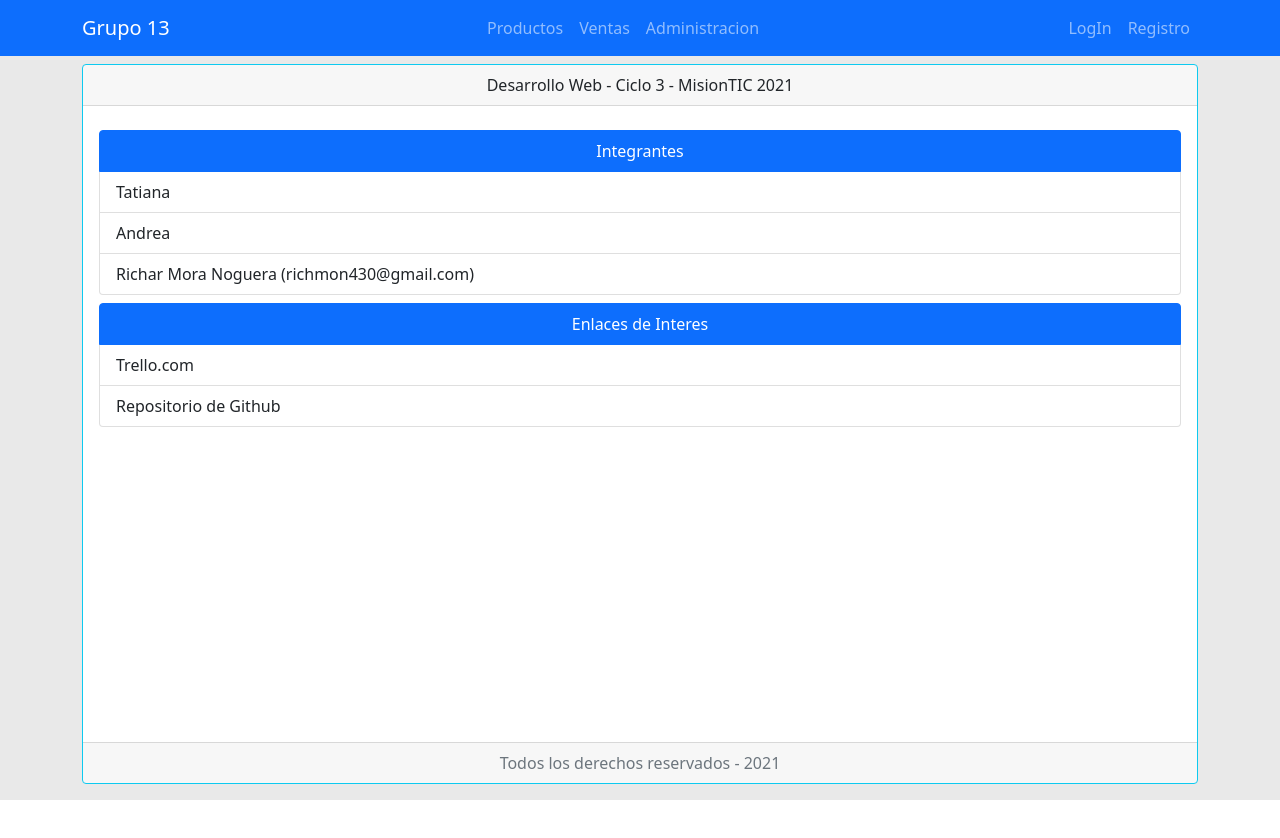
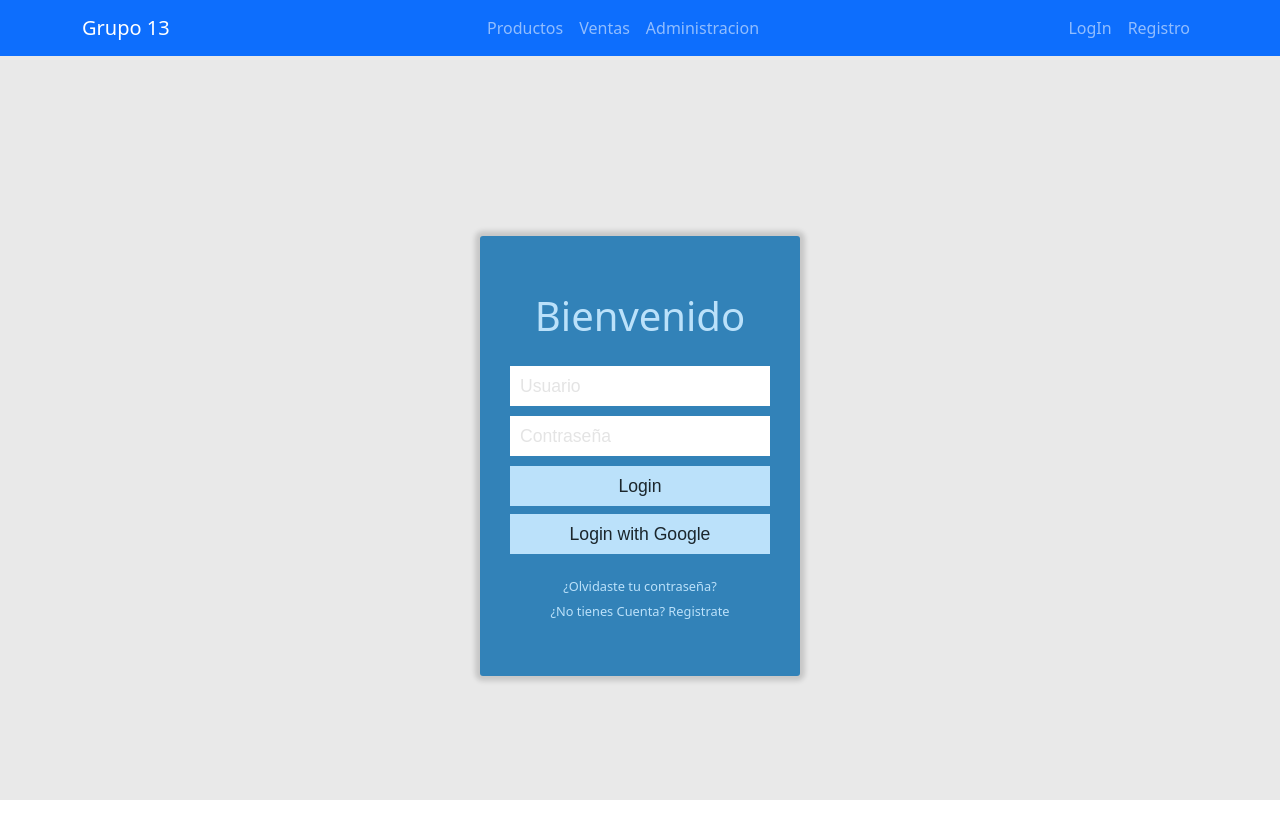
Before and after one commit to Tataalvarez/Grupo_13_Frontend, a React (Create React App) app in the folder app-ventas/: page /login in a window 1280 px wide. Shown: the top 838 px of the page. Before the commit the page ends 800 px from the top, so only its background shows below. Built offline with nearby package versions, Linux system fonts and the light colour scheme; no server answers.

Commit message:
unificando estilos

```diff
--- a/app-ventas/src/App.js
+++ b/app-ventas/src/App.js
@@ -6,8 +6,7 @@ import { BrowserRouter as Router, Switch, Route } from "react-router-dom";
 import Header from './components/shared/Header';
 import Home from "./components/shared/Home";
 import Ventas from './components/ventas/Ventas';
-// import Login from './components/login/Login'
-// import Login from "./components/login/Login";
+import Login from './components/login/Login';
 // import Ventas from "./components/ventas/Ventas";
 // import { Busqueda } from "./components/ventas/Busqueda";
 
@@ -59,11 +58,14 @@ const App = () => {
     <Router>
       <Header />
       <Switch>
-        <Route exact path="/ventas" >
+        <Route path="/login" >
+          <Login />
+        </Route>
+        <Route path="/ventas" >
           <Ventas dataBase={dataBase} />
         </Route>
         <Route>
-          <Home exact path="/home" />
+          <Home exact path="/" />
         </Route>
         <Home />
       </Switch>
--- a/app-ventas/src/components/login/BotonGoogle.js
+++ b/app-ventas/src/components/login/BotonGoogle.js
@@ -1,40 +1,47 @@
-import React from "react";
+import React, { useState, useEffect } from "react";
 import firebase from "firebase/compat/app";
-import { GoogleAuthProvider } from "firebase/auth";
+import "firebase/compat/auth";
 
 function BotonGoogle() {
   const provider = new firebase.auth.GoogleAuthProvider();
+
+  const [user, setUser] = useState(null);
+
+  useEffect(() => {
+    firebase.auth().onAuthStateChanged((user) => {
+      if(user){
+        setUser(user.email);
+        console.log('estas logueado');
+      } else {
+        console.log('no logueado');
+        setUser(null, setUser);
+      }
+    });
+  }, []);
 
   const signInWithGoogle = () => {
     firebase
       .auth()
       .signInWithPopup(provider)
       .then((result) => {
-        // This gives you a Google Access Token. You can use it to access the Google API.
-        const credential = GoogleAuthProvider.credentialFromResult(result);
-        const token = credential.accessToken;
-        // The signed-in user info.
-        const user = result.user;
-        // ...
+        console.log("estoy logueado con google");
       })
       .catch((error) => {
         // Handle Errors here.
         const errorCode = error.code;
         const errorMessage = error.message;
-        // The email of the user's account used.
-        const email = error.email;
-        // The AuthCredential type that was used.
         const credential = error.credential;
         // ...
+        console.log(
+          `error en login errorCode:${errorCode}, msg:${errorMessage}`
+        );
       });
   };
 
   return (
-    <div className="BotonLogin text-center">
-      <button type="button" onClick={signInWithGoogle}>
-        {" "}
-      </button>
-    </div>
+    <button className="BotonLogin my-2" type="submit" onClick={signInWithGoogle}>
+      Login with Google
+    </button>
   );
 }
 
--- a/app-ventas/src/components/login/Login.js
+++ b/app-ventas/src/components/login/Login.js
@@ -1,21 +1,22 @@
 import React from "react";
 import BotonGoogle from "./BotonGoogle";
+import './login.css';
 
 function Login() {
   return (
-    <div id="contenedor">
-      <div id="central">
-        <div id="login">
+    <div className="contenedor">
+      <div className="central">
+        <div className="login">
           <div className="titulo">Bienvenido</div>
           <formgroup>
             <input type="text" name="usuario" placeholder="Usuario" />
           </formgroup>
           <formgroup>
-            <input type="password" name="Contraseña" placeholder="Contraseña" />
+            <input type="password" name="password" placeholder="Contraseña" />
           </formgroup>
 
           <button
-            id="BotonLogin"
+            className="BotonLogin"
             type="submit"
             title="Ingresar"
             name="Ingresar"
@@ -23,13 +24,11 @@ function Login() {
             Login
           </button>
 
-          <div id="Botongoogle">
-            <BotonGoogle />
-          </div>
+          <BotonGoogle />
 
-          <div className="pie-form">
-            <p>¿Olvidaste tu contraseña?</p>
-            <p>¿No tienes Cuenta? Registrate</p>
+          <div className="pie-form" >
+            <p className="parrafo" >¿Olvidaste tu contraseña?</p>
+            <p className="parrafo" >¿No tienes Cuenta? Registrate</p>
           </div>
         </div>
       </div>
--- a/app-ventas/src/components/login/login.css
+++ b/app-ventas/src/components/login/login.css
@@ -1,31 +1,30 @@
+#root {
+    --title-color: #bbe1fa;
+}
 
-#contenedor {
+.contenedor {
+    margin: 0;
     display: flex;
     align-items: center;
     justify-content: center;
-
-    margin: 0;
-    padding: 0;
-    min-width: 100vw;
     min-height: 100vh;
     width: 100%;
-    height: 100%;
 }
 
-#central {
+.central {
+    width: 100%;
     max-width: 320px;
-    width: 100%;
 }
 
 .titulo {
     font-size: 250%;
-    color:#bbe1fa;
+    color: var(--title-color);
     text-align: center;
     margin-bottom: 20px;
 }
 
 
-#login {
+.login {
     width: 100%;
     padding: 50px 30px;
     background-color: #3282b8;
@@ -41,7 +40,7 @@
     box-sizing: border-box;
 }
 
-#login input {
+.login input {
     font-family: 'Overpass', sans-serif;
     font-size: 110%;
     color: #1b262c;
@@ -58,39 +57,37 @@
 
 }
 
-#login input::placeholder {
+.login input::placeholder {
     font-family: 'Overpass', sans-serif;
     color: #E4E4E4;
 }
 
-#BotonLogin {
+.BotonLogin {
     font-family: 'Overpass', sans-serif;
     font-size: 110%;
     color:#1b262c;
     width: 100%;
     height: 40px;
     border: none;
+    background-color: var(--title-color);
+}
 
-    border-radius: 3px 3px 3px 3px;
-    -moz-border-radius: 3px 3px 3px 3px;
-    -webkit-border-radius: 3px 3px 3px 3px;
-
-    background-color: #bbe1fa;
-
+.BotonGoogle {
     margin-top: 10px;
 }
 
-#Botongoogle {
-    margin-top: 10px;
-
-}
-#login button:hover {
+.login button:hover {
     background-color: #0f4c75;
-    color:#bbe1fa;
+    color: var(--title-color);
 }
 
 .pie-form {
-    font-size: 90%;
+    font-size: 80%;
     text-align: center;
     margin-top: 15px;
 }
+
+.parrafo {
+    margin-bottom: 5px;
+    color: var(--title-color);
+}
--- a/app-ventas/src/index.js
+++ b/app-ventas/src/index.js
@@ -3,11 +3,20 @@ import React from "react";
 import ReactDOM from "react-dom";
 //import './index.css';
 import App from "./App";
+import firebase from "firebase/compat/app";
 import 'bootstrap/dist/css/bootstrap.min.css';
 
-// import { FirebaseAppProvider } from "reactfire";
-// import firebaseConfig from "./firebase";
-// import { initializeApp } from "firebase/app";
+const firebaseConfig = {
+  apiKey: "AIzaSyDt0tkkAaBzQzsVGB_Ib2nDqgRE_vxDaEY",
+  authDomain: "appventas-a1e41.firebaseapp.com",
+  projectId: "appventas-a1e41",
+  storageBucket: "appventas-a1e41.appspot.com",
+  messagingSenderId: "101205741629",
+  appId: "1:101205741629:web:0e1a80ff93748bfb1fda54",
+  measurementId: "G-DYRH54Q261",
+};
+
+firebase.initializeApp(firebaseConfig);
 
 ReactDOM.render(
   <React.StrictMode>
```
